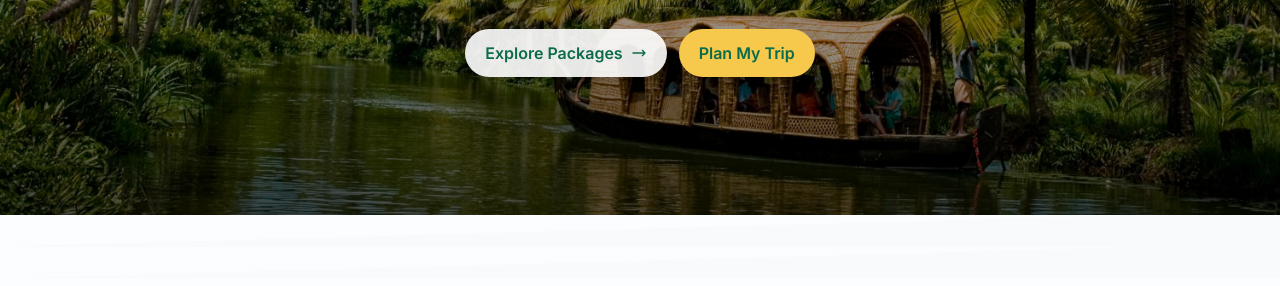
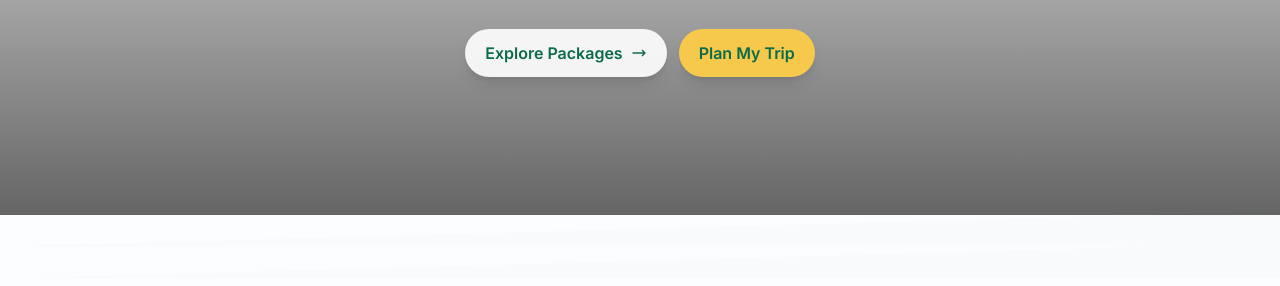
Before and after one commit to joshriz/travel-unravel, a plain HTML site: page index.html in a window 1280 px wide. Shown: the part 370-656 px from the top of the page. Drawn offline with nearby package versions, Linux system fonts and the light colour scheme.

Commit message:
Update index.html

```diff
--- a/index.html
+++ b/index.html
@@ -120,7 +120,7 @@
 <section class="relative overflow-hidden">
   <div
     class="relative h-96 md:h-[520px] flex items-center justify-center bg-cover bg-center"
-    style="background-image: url('kl.jpeg');"
+    style="background-image: ('kl.jpeg');"
   >
     <div class="absolute inset-0 bg-gradient-to-b from-black/40 via-black/30 to-black/60"></div>
 
```
